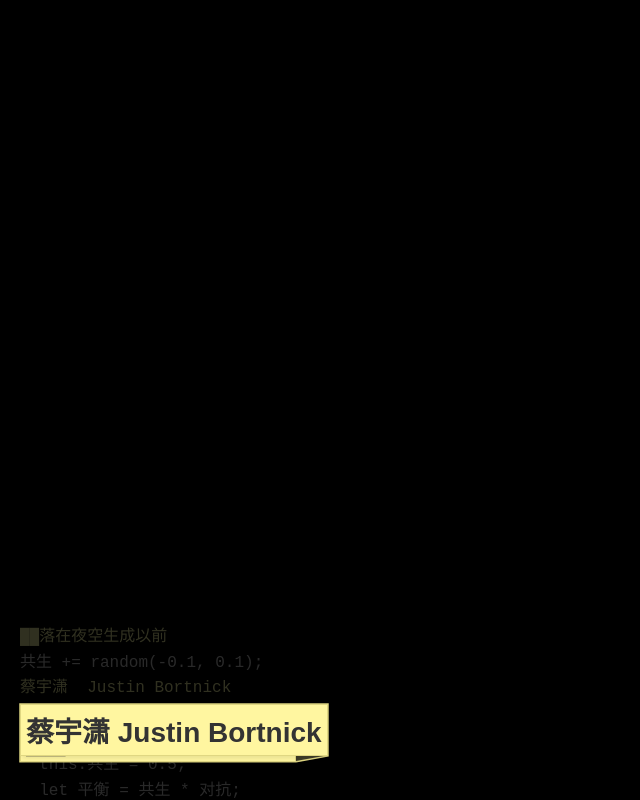
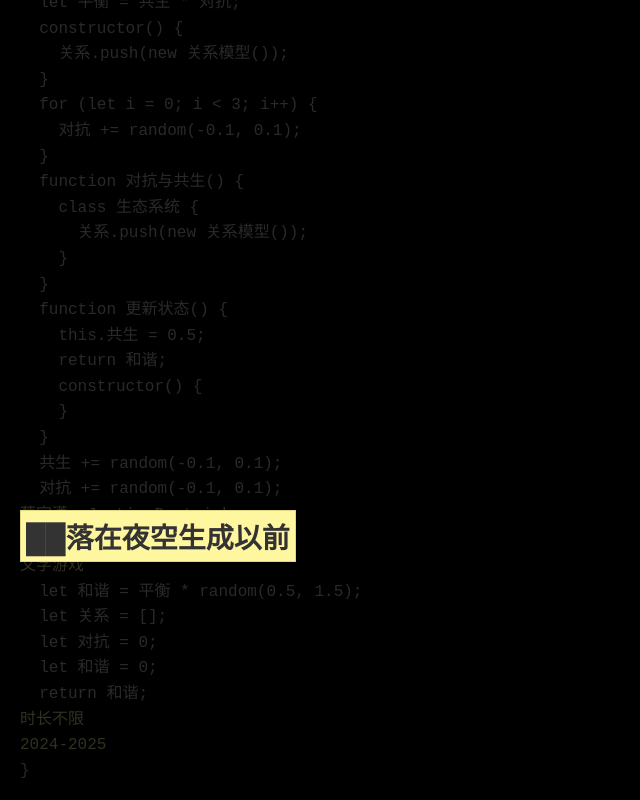
Before and after one commit to onlyjokers/Hive_AI_Opening, a SvelteKit app in the folder hive-ai-utopia/: page / in a window 1280 px wide. Shown: the whole page, without its empty margins (0-640 px from the left). Built offline with nearby package versions, Linux system fonts and the light colour scheme.

Commit message:
优化代码逻辑，调整盒子插入顺序并增加空白行以改善可读性；简化样式，移除多余的CSS规则

```diff
--- a/hive-ai-utopia/src/routes/+page.svelte
+++ b/hive-ai-utopia/src/routes/+page.svelte
@@ -110,47 +110,41 @@ import { fade } from 'svelte/transition';
     "    constructor() {",
     "    }",
     "  }",
+    "  共生 += random(-0.1, 0.1);",
+    "  对抗 += random(-0.1, 0.1);",
+    "  let 平衡 = 共生 * 对抗;",
+    "  let 和谐 = 平衡 * random(0.5, 1.5);",
+    "  let 关系 = [];",
+    "  let 对抗 = 0;",
+    "  let 和谐 = 0;",
     "  return 和谐;",
-    "  共生 += random(-0.1, 0.1);",
     "}",
-    "共生 += random(-0.1, 0.1);",
-    "class 生态系统 {",
-    "  共生 += random(-0.1, 0.1);",
-    "  this.共生 = 0.5;",
-    "  let 平衡 = 共生 * 对抗;",
-    "  constructor() {",
-    "    关系.push(new 关系模型());",
-    "  }",
-    "  for (let i = 0; i < 3; i++) {",
-    "    对抗 += random(-0.1, 0.1);",
-    "  }",
-    "  function 对抗与共生() {",
-    "    class 生态系统 {",
-    "      关系.push(new 关系模型());",
-    "    }",
-    "  }",
-    "  function 更新状态() {",
-    "    this.共生 = 0.5;",
-    "    return 和谐;",
-    "    constructor() {",
-    "    }",
-    "  }",
-    "  return 和谐;",
-    "  共生 += random(-0.1, 0.1);",
-    "}"
   ];
 
   // 构造带动态插入盒子文本的行序列
   // 先将所有 codeLines 转为 code 类型行
   let staticLines: Array<{ type: 'code' | 'box'; id?: string; text: string }> = codeLines.map(text => ({ type: 'code', text }));
-  // 随机将 boxes 插入到 staticLines 中
-  boxes.forEach(b => {
-    const idx = Math.floor(Math.random() * (staticLines.length + 1));
+  // 为确保足够滚动内容，在前后各加 padCount 行空白注释
+  const padCount = 20;
+  const padLines = Array(padCount).fill({ type: 'code', text: '' });
+  staticLines = [...padLines, ...staticLines, ...padLines];
+  // 按要求：第一个插入在 padCount+1 行，最后一个插入在倒数 padCount+1 前，其余随机递增
+  // 第一个盒子固定位置
+  const firstIdx = padCount + 1;
+  staticLines.splice(firstIdx, 0, { type: 'box', id: boxes[0].id, text: boxes[0].text });
+  // 最后一个盒子固定位置
+  const lastIdx = staticLines.length - padCount - 1;
+  staticLines.splice(lastIdx, 0, { type: 'box', id: boxes[boxes.length - 1].id, text: boxes[boxes.length - 1].text });
+  // 中间盒子随机插入，保持顺序递增
+  let prevIdx = firstIdx + 1;
+  for (let i = 1; i < boxes.length - 1; i++) {
+    const b = boxes[i];
+    const remaining = (boxes.length - 1) - i;
+    const maxIdx = staticLines.length - padCount - remaining + 1;
+    const idx = prevIdx + Math.floor(Math.random() * (maxIdx - prevIdx + 1));
     staticLines.splice(idx, 0, { type: 'box', id: b.id, text: b.text });
-  });
-  // 为确保足够滚动内容，可在前后各加 10 行空白注释
-  const padLines = Array(10).fill({ type: 'code', text: '' });
-  staticLines = [...padLines, ...staticLines, ...padLines];
+    prevIdx = idx + 1;
+  }
 
   let codeDiv: HTMLDivElement;
   let linesContainer: HTMLDivElement;
@@ -158,8 +152,11 @@ import { fade } from 'svelte/transition';
   let lineRefs: Array<HTMLDivElement> = Array(staticLines.length);
   // 记录每个盒子的显示状态与初始位置
   let boxStates = {} as Record<string, { visible: boolean; initialX: number; initialY: number }>;
+  // 标记每个盒子是否已启动显示延时，避免重复计时
+  let boxScheduled = {} as Record<string, boolean>;
   for (const b of boxes) {
     boxStates[b.id] = { visible: false, initialX: 0, initialY: 0 };
+    boxScheduled[b.id] = false;
   }
 
   onMount(() => {
@@ -173,8 +170,9 @@ import { fade } from 'svelte/transition';
         { y: viewH },
         {
           // 滚动到内容底部与视口底对齐时停止：y = viewH - fullH
-          y: viewH - fullH,
-          duration: 30,
+          // y: viewH - fullH,
+          y: viewH/1.1 - fullH,
+          duration: 5,
           ease: 'none',
           onUpdate: () => {
             // 检测视口区域
@@ -182,21 +180,17 @@ import { fade } from 'svelte/transition';
 
             // 遍历检测所有盒子类型行
             staticLines.forEach((line, idx) => {
-              if (line.type === 'box' && !boxStates[line.id].visible) {
+              if (line.type === 'box' && !boxStates[line.id].visible && !boxScheduled[line.id]) {
                 const lineEl = lineRefs[idx];
                 if (lineEl) {
                   const lineRect = lineEl.getBoundingClientRect();
 
                   // 当行进入视口后才触发显示
-                  if (lineRect.top >= viewportRect.top &&
-                      lineRect.bottom <= viewportRect.bottom &&
-                      lineRect.top <= viewportRect.bottom) {
-
-                    // 行完全进入视口后，等待2-6秒的随机时间
-                    const delay = 2000 + Math.random() * 4000; // 2-6秒
-
+                  if (lineRect.top >= viewportRect.top && lineRect.bottom <= viewportRect.bottom) {
+                    // 仅触发一次
+                    boxScheduled[line.id] = true;
+                    const delay = 1500 + Math.random() * 2000;
                     setTimeout(() => {
-                      // 重新获取当前位置，确保使用最新位置
                       const pos = lineEl.getBoundingClientRect();
                       boxStates[line.id] = {
                         visible: true,
--- a/hive-ai-utopia/src/routes/styles.css
+++ b/hive-ai-utopia/src/routes/styles.css
@@ -24,7 +24,6 @@ body {
 }
 
 .code-background {
-.code-background {
   position: fixed;
   top: 0;
   left: 0;
@@ -50,20 +49,3 @@ body {
 .selected {
   color: #f0f0a0;
 }
-  position: fixed;
-  top: 0;
-  left: 0;
-  width: 100%;
-  height: 100%;
-  z-index: -1;
-  opacity: 0.2;
-  pointer-events: none;
-  color: #cccccc;
-  font-family: monospace;
-  font-size: 16px;
-  line-height: 1.6;
-  padding: 20px;
-  overflow-y: auto;
-  overflow-x: hidden;
-  white-space: pre;
-}
```
